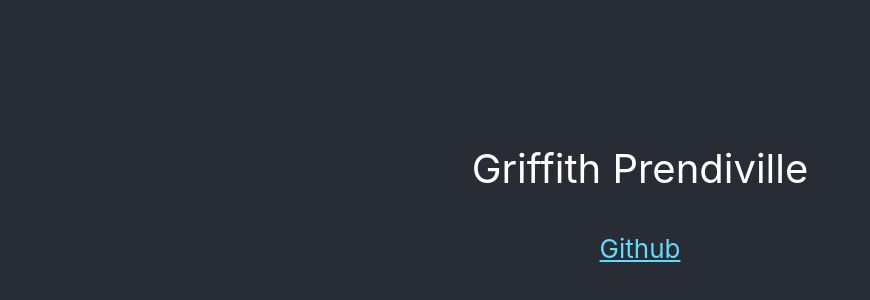
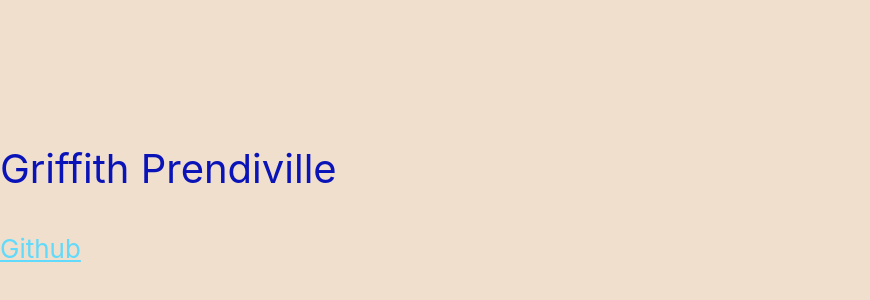
Before and after one commit to GPrendiville/gprendiville, a React (Create React App) app: page / in a window 1280 px wide. Shown: the part 216-516 px from the top of the page, without its empty margins (0-870 px from the left). Built offline with nearby package versions, Linux system fonts and the light colour scheme.

Commit message:
Testing colors and cleaning dependencies

```diff
--- a/src/App.css
+++ b/src/App.css
@@ -8,14 +8,13 @@
 }
 
 .App-header {
-  background-color: #282c34;
+  background-color: #efdfcc;
   min-height: 100vh;
   display: flex;
   flex-direction: column;
-  align-items: center;
   justify-content: center;
   font-size: calc(10px + 2vmin);
-  color: white;
+  color: rgb(10, 19, 184);
 }
 
 .App-link {
--- a/src/App.tsx
+++ b/src/App.tsx
@@ -1,5 +1,4 @@
 import React from 'react';
-import logo from './logo.svg';
 import './App.css';
 
 //npm run deploy
```
